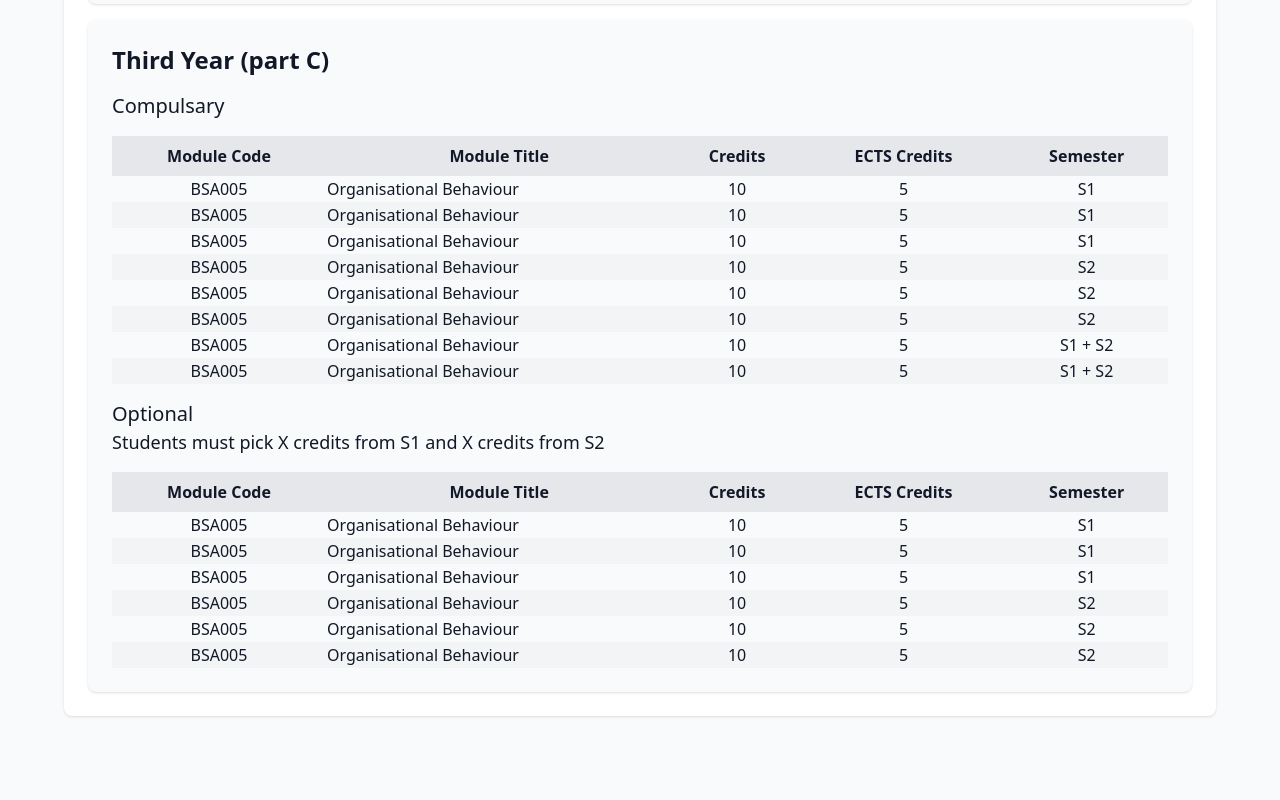
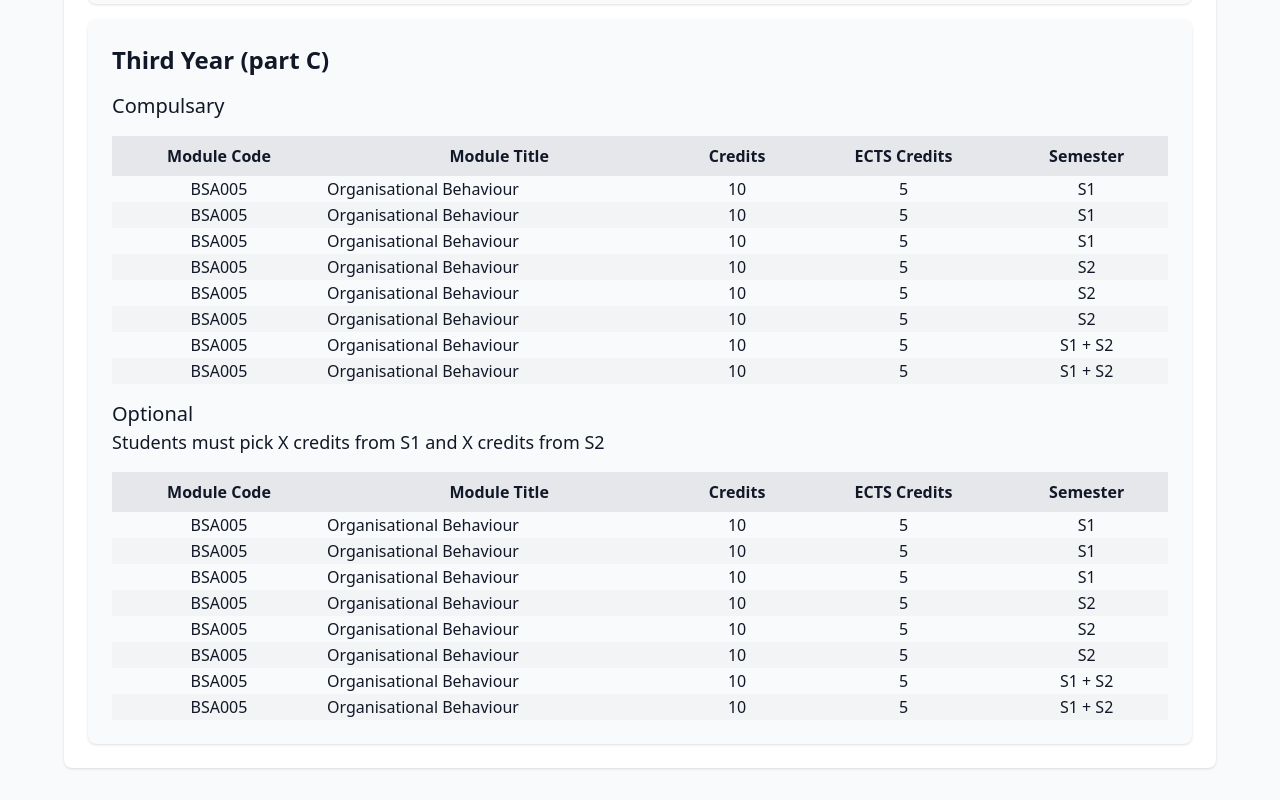
Before and after one commit to AlessioGrespi/universityDB, a SvelteKit app: page /courses/robotics in a window 1280 px wide. Shown: the part 2082-2882 px from the top of the page. Before the commit the page ends 2830 px from the top, so only its background shows below. Built offline with nearby package versions, Linux system fonts and the light colour scheme.

Commit message:
add anchors to table

```diff
--- a/src/routes/courses/[course]/+page.svelte
+++ b/src/routes/courses/[course]/+page.svelte
@@ -219,53 +219,53 @@
               <td>S1</td>
             </tr>
             <tr class='bg-gray-100'>
-              <td >BSA005</td>
-              <td class='text-left'>Organisational Behaviour</td>
-              <td>10</td>
-              <td>5</td>
-              <td>S1</td>
+              <td ><a href='/modules/robotics/'>BSA005</a></td>
+              <td class='text-left'><a href='/modules/robotics/'>Organisational Behaviour</a></td>
+              <td><a href='/modules/robotics/'>10</a></td>
+              <td><a href='/modules/robotics/'>5</a></td>
+              <td><a href='/modules/robotics/'>S1</a></td>
             </tr>
             <tr>
-              <td>BSA005</td>
-              <td class='text-left'>Organisational Behaviour</td>
-              <td>10</td>
-              <td>5</td>
-              <td>S1</td>
+              <td ><a href='/modules/robotics/'>BSA005</a></td>
+              <td class='text-left'><a href='/modules/robotics/'>Organisational Behaviour</a></td>
+              <td><a href='/modules/robotics/'>10</a></td>
+              <td><a href='/modules/robotics/'>5</a></td>
+              <td><a href='/modules/robotics/'>S1</a></td>
             </tr>
             <tr class='bg-gray-100'>
-              <td >BSA005</td>
-              <td class='text-left'>Organisational Behaviour</td>
-              <td>10</td>
-              <td>5</td>
-              <td>S2</td>
+              <td ><a href='/modules/robotics/'>BSA005</a></td>
+              <td class='text-left'><a href='/modules/robotics/'>Organisational Behaviour</a></td>
+              <td><a href='/modules/robotics/'>10</a></td>
+              <td><a href='/modules/robotics/'>5</a></td>
+              <td><a href='/modules/robotics/'>S2</a></td>
             </tr>
             <tr>
-              <td>BSA005</td>
-              <td class='text-left'>Organisational Behaviour</td>
-              <td>10</td>
-              <td>5</td>
-              <td>S2</td>
+              <td ><a href='/modules/robotics/'>BSA005</a></td>
+              <td class='text-left'><a href='/modules/robotics/'>Organisational Behaviour</a></td>
+              <td><a href='/modules/robotics/'>10</a></td>
+              <td><a href='/modules/robotics/'>5</a></td>
+              <td><a href='/modules/robotics/'>S2</a></td>
             </tr>
             <tr class='bg-gray-100'>
-              <td >BSA005</td>
-              <td class='text-left'>Organisational Behaviour</td>
-              <td>10</td>
-              <td>5</td>
-              <td>S2</td>
+              <td ><a href='/modules/robotics/'>BSA005</a></td>
+              <td class='text-left'><a href='/modules/robotics/'>Organisational Behaviour</a></td>
+              <td><a href='/modules/robotics/'>10</a></td>
+              <td><a href='/modules/robotics/'>5</a></td>
+              <td><a href='/modules/robotics/'>S2</a></td>
             </tr>
             <tr>
-              <td>BSA005</td>
-              <td class='text-left'>Organisational Behaviour</td>
-              <td>10</td>
-              <td>5</td>
-              <td>S1 + S2</td>
+              <td ><a href='/modules/robotics/'>BSA005</a></td>
+              <td class='text-left'><a href='/modules/robotics/'>Organisational Behaviour</a></td>
+              <td><a href='/modules/robotics/'>10</a></td>
+              <td><a href='/modules/robotics/'>5</a></td>
+              <td><a href='/modules/robotics/'>S1 + S2</a></td>
             </tr>
             <tr class='bg-gray-100'>
-              <td >BSA005</td>
-              <td class='text-left'>Organisational Behaviour</td>
-              <td>10</td>
-              <td>5</td>
-              <td>S1 + S2</td>
+              <td ><a href='/modules/robotics/'>BSA005</a></td>
+              <td class='text-left'><a href='/modules/robotics/'>Organisational Behaviour</a></td>
+              <td><a href='/modules/robotics/'>10</a></td>
+              <td><a href='/modules/robotics/'>5</a></td>
+              <td><a href='/modules/robotics/'>S1 + S2</a></td>
             </tr>
           </tbody>
         </table>
@@ -292,53 +292,53 @@
               <td>S1</td>
             </tr>
             <tr class='bg-gray-100'>
-              <td >BSA005</td>
-              <td class='text-left'>Organisational Behaviour</td>
-              <td>10</td>
-              <td>5</td>
-              <td>S1</td>
+              <td ><a href='/modules/robotics/'>BSA005</a></td>
+              <td class='text-left'><a href='/modules/robotics/'>Organisational Behaviour</a></td>
+              <td><a href='/modules/robotics/'>10</a></td>
+              <td><a href='/modules/robotics/'>5</a></td>
+              <td><a href='/modules/robotics/'>S1</a></td>
             </tr>
             <tr>
-              <td>BSA005</td>
-              <td class='text-left'>Organisational Behaviour</td>
-              <td>10</td>
-              <td>5</td>
-              <td>S1</td>
+              <td ><a href='/modules/robotics/'>BSA005</a></td>
+              <td class='text-left'><a href='/modules/robotics/'>Organisational Behaviour</a></td>
+              <td><a href='/modules/robotics/'>10</a></td>
+              <td><a href='/modules/robotics/'>5</a></td>
+              <td><a href='/modules/robotics/'>S1</a></td>
             </tr>
             <tr class='bg-gray-100'>
-              <td >BSA005</td>
-              <td class='text-left'>Organisational Behaviour</td>
-              <td>10</td>
-              <td>5</td>
-              <td>S2</td>
+              <td ><a href='/modules/robotics/'>BSA005</a></td>
+              <td class='text-left'><a href='/modules/robotics/'>Organisational Behaviour</a></td>
+              <td><a href='/modules/robotics/'>10</a></td>
+              <td><a href='/modules/robotics/'>5</a></td>
+              <td><a href='/modules/robotics/'>S2</a></td>
             </tr>
             <tr>
-              <td>BSA005</td>
-              <td class='text-left'>Organisational Behaviour</td>
-              <td>10</td>
-              <td>5</td>
-              <td>S2</td>
+              <td ><a href='/modules/robotics/'>BSA005</a></td>
+              <td class='text-left'><a href='/modules/robotics/'>Organisational Behaviour</a></td>
+              <td><a href='/modules/robotics/'>10</a></td>
+              <td><a href='/modules/robotics/'>5</a></td>
+              <td><a href='/modules/robotics/'>S2</a></td>
             </tr>
             <tr class='bg-gray-100'>
-              <td >BSA005</td>
-              <td class='text-left'>Organisational Behaviour</td>
-              <td>10</td>
-              <td>5</td>
-              <td>S2</td>
+              <td ><a href='/modules/robotics/'>BSA005</a></td>
+              <td class='text-left'><a href='/modules/robotics/'>Organisational Behaviour</a></td>
+              <td><a href='/modules/robotics/'>10</a></td>
+              <td><a href='/modules/robotics/'>5</a></td>
+              <td><a href='/modules/robotics/'>S2</a></td>
             </tr>
             <tr>
-              <td>BSA005</td>
-              <td class='text-left'>Organisational Behaviour</td>
-              <td>10</td>
-              <td>5</td>
-              <td>S1 + S2</td>
+              <td ><a href='/modules/robotics/'>BSA005</a></td>
+              <td class='text-left'><a href='/modules/robotics/'>Organisational Behaviour</a></td>
+              <td><a href='/modules/robotics/'>10</a></td>
+              <td><a href='/modules/robotics/'>5</a></td>
+              <td><a href='/modules/robotics/'>S1 + S2</a></td>
             </tr>
             <tr class='bg-gray-100'>
-              <td >BSA005</td>
-              <td class='text-left'>Organisational Behaviour</td>
-              <td>10</td>
-              <td>5</td>
-              <td>S1 + S2</td>
+              <td ><a href='/modules/robotics/'>BSA005</a></td>
+              <td class='text-left'><a href='/modules/robotics/'>Organisational Behaviour</a></td>
+              <td><a href='/modules/robotics/'>10</a></td>
+              <td><a href='/modules/robotics/'>5</a></td>
+              <td><a href='/modules/robotics/'>S1 + S2</a></td>
             </tr>
           </tbody>
         </table>
@@ -369,53 +369,53 @@
               <td>S1</td>
             </tr>
             <tr class='bg-gray-100'>
-              <td >BSA005</td>
-              <td class='text-left'>Organisational Behaviour</td>
-              <td>10</td>
-              <td>5</td>
-              <td>S1</td>
+              <td ><a href='/modules/robotics/'>BSA005</a></td>
+              <td class='text-left'><a href='/modules/robotics/'>Organisational Behaviour</a></td>
+              <td><a href='/modules/robotics/'>10</a></td>
+              <td><a href='/modules/robotics/'>5</a></td>
+              <td><a href='/modules/robotics/'>S1</a></td>
             </tr>
             <tr>
-              <td>BSA005</td>
-              <td class='text-left'>Organisational Behaviour</td>
-              <td>10</td>
-              <td>5</td>
-              <td>S1</td>
+              <td ><a href='/modules/robotics/'>BSA005</a></td>
+              <td class='text-left'><a href='/modules/robotics/'>Organisational Behaviour</a></td>
+              <td><a href='/modules/robotics/'>10</a></td>
+              <td><a href='/modules/robotics/'>5</a></td>
+              <td><a href='/modules/robotics/'>S1</a></td>
             </tr>
             <tr class='bg-gray-100'>
-              <td >BSA005</td>
-              <td class='text-left'>Organisational Behaviour</td>
-              <td>10</td>
-              <td>5</td>
-              <td>S2</td>
+              <td ><a href='/modules/robotics/'>BSA005</a></td>
+              <td class='text-left'><a href='/modules/robotics/'>Organisational Behaviour</a></td>
+              <td><a href='/modules/robotics/'>10</a></td>
+              <td><a href='/modules/robotics/'>5</a></td>
+              <td><a href='/modules/robotics/'>S2</a></td>
             </tr>
             <tr>
-              <td>BSA005</td>
-              <td class='text-left'>Organisational Behaviour</td>
-              <td>10</td>
-              <td>5</td>
-              <td>S2</td>
+              <td ><a href='/modules/robotics/'>BSA005</a></td>
+              <td class='text-left'><a href='/modules/robotics/'>Organisational Behaviour</a></td>
+              <td><a href='/modules/robotics/'>10</a></td>
+              <td><a href='/modules/robotics/'>5</a></td>
+              <td><a href='/modules/robotics/'>S2</a></td>
             </tr>
             <tr class='bg-gray-100'>
-              <td >BSA005</td>
-              <td class='text-left'>Organisational Behaviour</td>
-              <td>10</td>
-              <td>5</td>
-              <td>S2</td>
+              <td ><a href='/modules/robotics/'>BSA005</a></td>
+              <td class='text-left'><a href='/modules/robotics/'>Organisational Behaviour</a></td>
+              <td><a href='/modules/robotics/'>10</a></td>
+              <td><a href='/modules/robotics/'>5</a></td>
+              <td><a href='/modules/robotics/'>S2</a></td>
             </tr>
             <tr>
-              <td>BSA005</td>
-              <td class='text-left'>Organisational Behaviour</td>
-              <td>10</td>
-              <td>5</td>
-              <td>S1 + S2</td>
+              <td ><a href='/modules/robotics/'>BSA005</a></td>
+              <td class='text-left'><a href='/modules/robotics/'>Organisational Behaviour</a></td>
+              <td><a href='/modules/robotics/'>10</a></td>
+              <td><a href='/modules/robotics/'>5</a></td>
+              <td><a href='/modules/robotics/'>S1 + S2</a></td>
             </tr>
             <tr class='bg-gray-100'>
-              <td >BSA005</td>
-              <td class='text-left'>Organisational Behaviour</td>
-              <td>10</td>
-              <td>5</td>
-              <td>S1 + S2</td>
+              <td ><a href='/modules/robotics/'>BSA005</a></td>
+              <td class='text-left'><a href='/modules/robotics/'>Organisational Behaviour</a></td>
+              <td><a href='/modules/robotics/'>10</a></td>
+              <td><a href='/modules/robotics/'>5</a></td>
+              <td><a href='/modules/robotics/'>S1 + S2</a></td>
             </tr>
           </tbody>
         </table>
@@ -441,39 +441,53 @@
               <td>S1</td>
             </tr>
             <tr class='bg-gray-100'>
-                <td >BSA005</td>
-                <td class='text-left'>Organisational Behaviour</td>
-                <td>10</td>
-                <td>5</td>
-                <td>S1</td>
+              <td ><a href='/modules/robotics/'>BSA005</a></td>
+              <td class='text-left'><a href='/modules/robotics/'>Organisational Behaviour</a></td>
+              <td><a href='/modules/robotics/'>10</a></td>
+              <td><a href='/modules/robotics/'>5</a></td>
+              <td><a href='/modules/robotics/'>S1</a></td>
             </tr>
             <tr>
-                <td>BSA005</td>
-                <td class='text-left'>Organisational Behaviour</td>
-                <td>10</td>
-                <td>5</td>
-                <td>S1</td>
+              <td ><a href='/modules/robotics/'>BSA005</a></td>
+              <td class='text-left'><a href='/modules/robotics/'>Organisational Behaviour</a></td>
+              <td><a href='/modules/robotics/'>10</a></td>
+              <td><a href='/modules/robotics/'>5</a></td>
+              <td><a href='/modules/robotics/'>S1</a></td>
             </tr>
             <tr class='bg-gray-100'>
-                <td >BSA005</td>
-                <td class='text-left'>Organisational Behaviour</td>
-                <td>10</td>
-                <td>5</td>
-                <td>S2</td>
+              <td ><a href='/modules/robotics/'>BSA005</a></td>
+              <td class='text-left'><a href='/modules/robotics/'>Organisational Behaviour</a></td>
+              <td><a href='/modules/robotics/'>10</a></td>
+              <td><a href='/modules/robotics/'>5</a></td>
+              <td><a href='/modules/robotics/'>S2</a></td>
             </tr>
             <tr>
-                <td>BSA005</td>
-                <td class='text-left'>Organisational Behaviour</td>
-                <td>10</td>
-                <td>5</td>
-                <td>S2</td>
+              <td ><a href='/modules/robotics/'>BSA005</a></td>
+              <td class='text-left'><a href='/modules/robotics/'>Organisational Behaviour</a></td>
+              <td><a href='/modules/robotics/'>10</a></td>
+              <td><a href='/modules/robotics/'>5</a></td>
+              <td><a href='/modules/robotics/'>S2</a></td>
             </tr>
             <tr class='bg-gray-100'>
-                <td >BSA005</td>
-                <td class='text-left'>Organisational Behaviour</td>
-                <td>10</td>
-                <td>5</td>
-                <td>S2</td>
+              <td ><a href='/modules/robotics/'>BSA005</a></td>
+              <td class='text-left'><a href='/modules/robotics/'>Organisational Behaviour</a></td>
+              <td><a href='/modules/robotics/'>10</a></td>
+              <td><a href='/modules/robotics/'>5</a></td>
+              <td><a href='/modules/robotics/'>S2</a></td>
+            </tr>
+            <tr>
+              <td ><a href='/modules/robotics/'>BSA005</a></td>
+              <td class='text-left'><a href='/modules/robotics/'>Organisational Behaviour</a></td>
+              <td><a href='/modules/robotics/'>10</a></td>
+              <td><a href='/modules/robotics/'>5</a></td>
+              <td><a href='/modules/robotics/'>S1 + S2</a></td>
+            </tr>
+            <tr class='bg-gray-100'>
+              <td ><a href='/modules/robotics/'>BSA005</a></td>
+              <td class='text-left'><a href='/modules/robotics/'>Organisational Behaviour</a></td>
+              <td><a href='/modules/robotics/'>10</a></td>
+              <td><a href='/modules/robotics/'>5</a></td>
+              <td><a href='/modules/robotics/'>S1 + S2</a></td>
             </tr>
           </tbody>
         </table>
```
Lines whose indentation alone changed are shown as unchanged.
